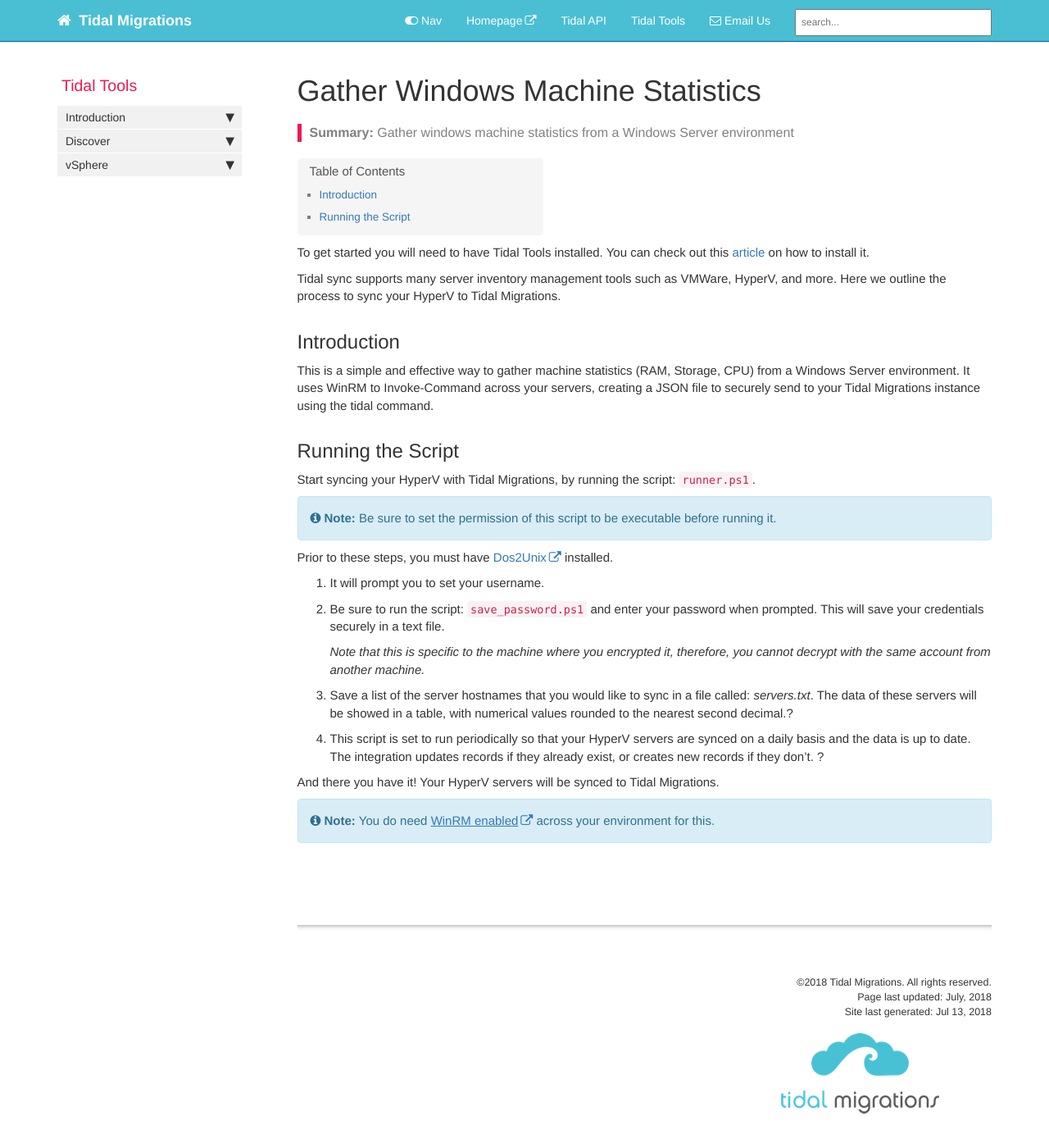
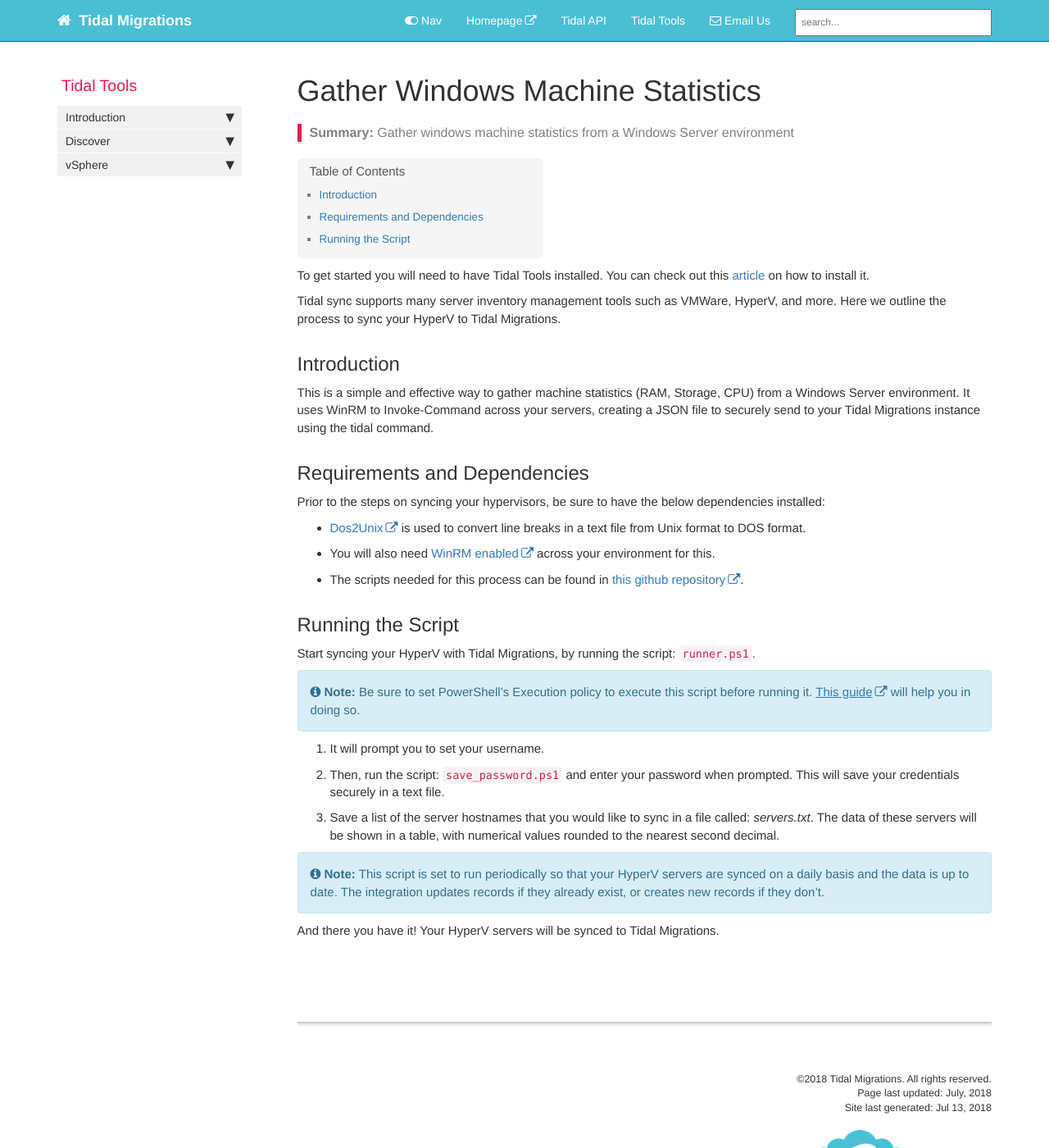
Before and after one commit to tidalmigrations/tidalmigrations.github.io, a Jekyll site: the page built from pages/tidal tools/hyperv.md, in a window 1280 px wide and 1400 px high. Shown: the whole window at 82% size. Built offline with Jekyll 4.4.1, drawn with Linux system fonts in a browser that asks for light colours; nearby versions of some CDN libraries; comment, search, counter and statistics services are not loaded.

Commit message:
add requirements&dependencies section, content fixes

```diff
--- a/pages/tidal tools/hyperv.md
+++ b/pages/tidal tools/hyperv.md
@@ -18,24 +18,28 @@ Tidal sync supports many server inventory management tools such as VMWare, Hyper
 This is a simple and effective way to gather machine statistics (RAM, Storage, CPU) from a Windows Server environment.
 It uses WinRM to Invoke-Command across your servers, creating a JSON file to securely send to your Tidal Migrations instance using the tidal command.
 
+## Requirements and Dependencies
+
+Prior to the steps on syncing your hypervisors, be sure to have the below dependencies installed:
+
+- [Dos2Unix](https://waterlan.home.xs4all.nl/dos2unix.html) is used to convert line breaks in a text file from Unix format to DOS format.
+- You will also need [WinRM enabled](https://support.auvik.com/hc/en-us/articles/204424994-How-to-enable-WinRM-with-domain-controller-Group-Policy-for-WMI-monitoring) across your environment for this.
+- The scripts needed for this process can be found in [this github repository](https://github.com/tidalmigrations/machine_stats).
+
 ## Running the Script
 
 Start syncing your HyperV with Tidal Migrations, by running the script: `runner.ps1`.
 
-{% include note.html content="Be sure to set the permission of this script to be executable before running it." %}
+{% include note.html content="Be sure to set PowerShell's Execution policy to execute this script before running it. [This guide](https://docs.microsoft.com/en-us/powershell/module/microsoft.powershell.security/set-executionpolicy?view=powershell-6) will help you in doing so." %}
 
-Prior to these steps, you must have [Dos2Unix](https://waterlan.home.xs4all.nl/dos2unix.html) installed.
 
 1. It will prompt you to set your username.
-2. Be sure to run the script: `save_password.ps1` and enter your password when prompted. This will save your credentials securely in a text file.
 
-    _Note that this is specific to the machine where you encrypted it, therefore, you cannot decrypt with the same account from another machine._
+2. Then, run the script: `save_password.ps1` and enter your password when prompted. This will save your credentials securely in a text file.
 
 3. Save a list of the server hostnames that you would like to sync in a file called: _servers.txt_.
-The data of these servers will be showed in a table, with numerical values rounded to the nearest second decimal.?
+The data of these servers will be shown in a table, with numerical values rounded to the nearest second decimal.
 
-4. This script is set to run periodically so that your HyperV servers are synced on a daily basis and the data is up to date. The integration updates records if they already exist, or creates new records if they don't. ?
+{% include note.html content="This script is set to run periodically so that your HyperV servers are synced on a daily basis and the data is up to date. The integration updates records if they already exist, or creates new records if they don't." %}
 
 And there you have it! Your HyperV servers will be synced to Tidal Migrations.
-
-{% include note.html content="You do need [WinRM enabled](https://support.auvik.com/hc/en-us/articles/204424994-How-to-enable-WinRM-with-domain-controller-Group-Policy-for-WMI-monitoring) across your environment for this." %}
```
Also changed, not shown: other parts of pages/tidal tools/hyperv.md (+1 -1 lines).
